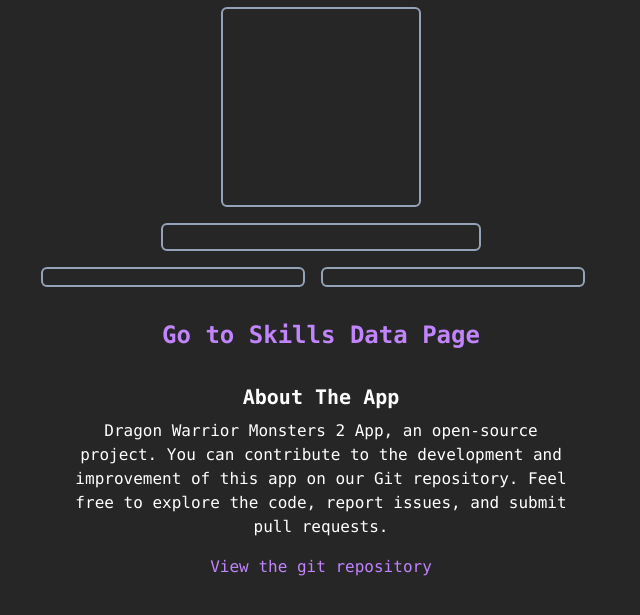
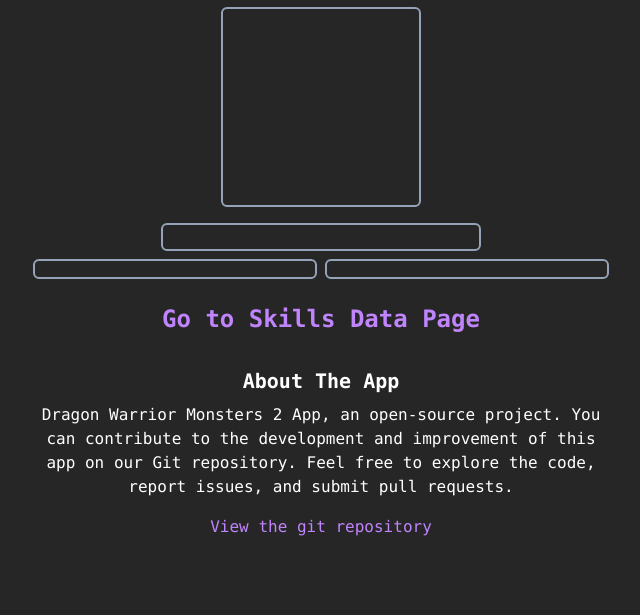
Before and after one commit to 0ceanSlim/dwm-app, a Flask app: page / in a window 1280 px wide. Shown: the part 171-786 px from the top of the page, without its empty margins (319-959 px from the left). Run offline with Flask 3, Linux system fonts and the light colour scheme; data comes from the database, SQL or seed files in the repository.

Commit message:
styling fix

```diff
--- a/static/style/output.css
+++ b/static/style/output.css
@@ -581,14 +581,6 @@ video {
   margin-bottom: 1rem;
 }
 
-.ml-4 {
-  margin-left: 1rem;
-}
-
-.ml-8 {
-  margin-left: 2rem;
-}
-
 .mt-1 {
   margin-top: 0.25rem;
 }
@@ -617,49 +609,24 @@ video {
   display: grid;
 }
 
-.h-screen {
-  height: 100vh;
-}
-
 .w-full {
   width: 100%;
-}
-
-.w-fit {
-  width: -moz-fit-content;
-  width: fit-content;
 }
 
 .w-auto {
   width: auto;
 }
 
-.w-1\/2 {
-  width: 50%;
-}
-
-.max-w-lg {
-  max-width: 32rem;
-}
-
-.max-w-md {
-  max-width: 28rem;
-}
-
-.max-w-sm {
-  max-width: 24rem;
+.max-w-xl {
+  max-width: 36rem;
 }
 
 .max-w-xs {
   max-width: 20rem;
 }
 
-.max-w-xl {
-  max-width: 36rem;
-}
-
-.flex-1 {
-  flex: 1 1 0%;
+.max-w-lg {
+  max-width: 32rem;
 }
 
 .border-collapse {
@@ -670,20 +637,12 @@ video {
   list-style-type: disc;
 }
 
-.grid-cols-1 {
-  grid-template-columns: repeat(1, minmax(0, 1fr));
-}
-
 .grid-cols-4 {
   grid-template-columns: repeat(4, minmax(0, 1fr));
 }
 
 .flex-col {
   flex-direction: column;
-}
-
-.place-content-center {
-  place-content: center;
 }
 
 .content-center {
@@ -696,6 +655,10 @@ video {
 
 .justify-center {
   justify-content: center;
+}
+
+.gap-2 {
+  gap: 0.5rem;
 }
 
 .gap-x-2 {
--- a/templates/.layout.html
+++ b/templates/.layout.html
@@ -12,24 +12,7 @@
   >
     {% block body %} {% endblock %}
   </body>
-  <div class="mx-auto footer max-w-lg">
-    <h2 class="m-2 text-xl font-bold">About The App</h2>
-    <p class="text-md">
-      Dragon Warrior Monsters 2 App, an open-source project. You can contribute
-      to the development and improvement of this app on our Git repository. Feel
-      free to explore the code, report issues, and submit pull requests.
-    </p>
-    <p class="mt-4 leading-7"></p>
-    <div class="mt-4 text-md">
-      <a
-        href="https://git.happytavern.co/oceanslim/dwm-app"
-        target="_blank"
-        class="text-purple-400 hover:text-purple-200 hover:underline"
-      >
-        View the git repository
-      </a>
-    </div>
-  </div>
+
   {% for file in js_files %}
   <script src="{{ url_for('static', filename='js/' + file) }}"></script>
   {% endfor %}
--- a/templates/app.html
+++ b/templates/app.html
@@ -17,7 +17,10 @@
 
 <br />
 
-<div id="modules" class="mt-4 justify-center items-center flex flex-col">
+<div
+  id="modules"
+  class="mt-4 mx-auto justify-center items-center flex flex-col"
+>
   <div id="monsterNameContainer" class="text-center">
     <!-- Monster name will be displayed here -->
   </div>
@@ -47,20 +50,18 @@
     </div>
   </div>
 
-  <div class="flex m-2 w-full max-w-xl">
+  <div class="flex m-2 w-full max-w-xl gap-2">
     <div
       id="breedingPairsContainer"
-      class="p-2 m-2 border-2 rounded-md border-slate-400 w-full"
+      class="p-2 border-2 rounded-md border-slate-400 w-full"
     >
       <!-- Breeding pairs will be displayed here -->
     </div>
 
     <div
       id="offspringContainer"
-      class="p-2 m-2 border-2 rounded-md border-slate-400 w-full"
+      class="p-2 border-2 rounded-md border-slate-400 w-full"
     ></div>
-
-    <div class="grid items-center justify-center grid-cols-1 ml-4"></div>
   </div>
   <div class="mt-4 text-center">
     <a
@@ -69,6 +70,25 @@
       >Go to Skills Data Page</a
     >
   </div>
+  <br />
+  <div class="w-auto max-w-xl text-center">
+    <h2 class="m-2 text-xl font-bold">About The App</h2>
+    <p class="text-md">
+      Dragon Warrior Monsters 2 App, an open-source project. You can contribute
+      to the development and improvement of this app on our Git repository. Feel
+      free to explore the code, report issues, and submit pull requests.
+    </p>
+    <p class="mt-4 leading-7"></p>
+    <div class="mt-4 text-md">
+      <a
+        href="https://git.happytavern.co/oceanslim/dwm-app"
+        target="_blank"
+        class="text-purple-400 hover:text-purple-200 hover:underline"
+      >
+        View the git repository
+      </a>
+    </div>
+  </div>
 </div>
 
 <br />
```
